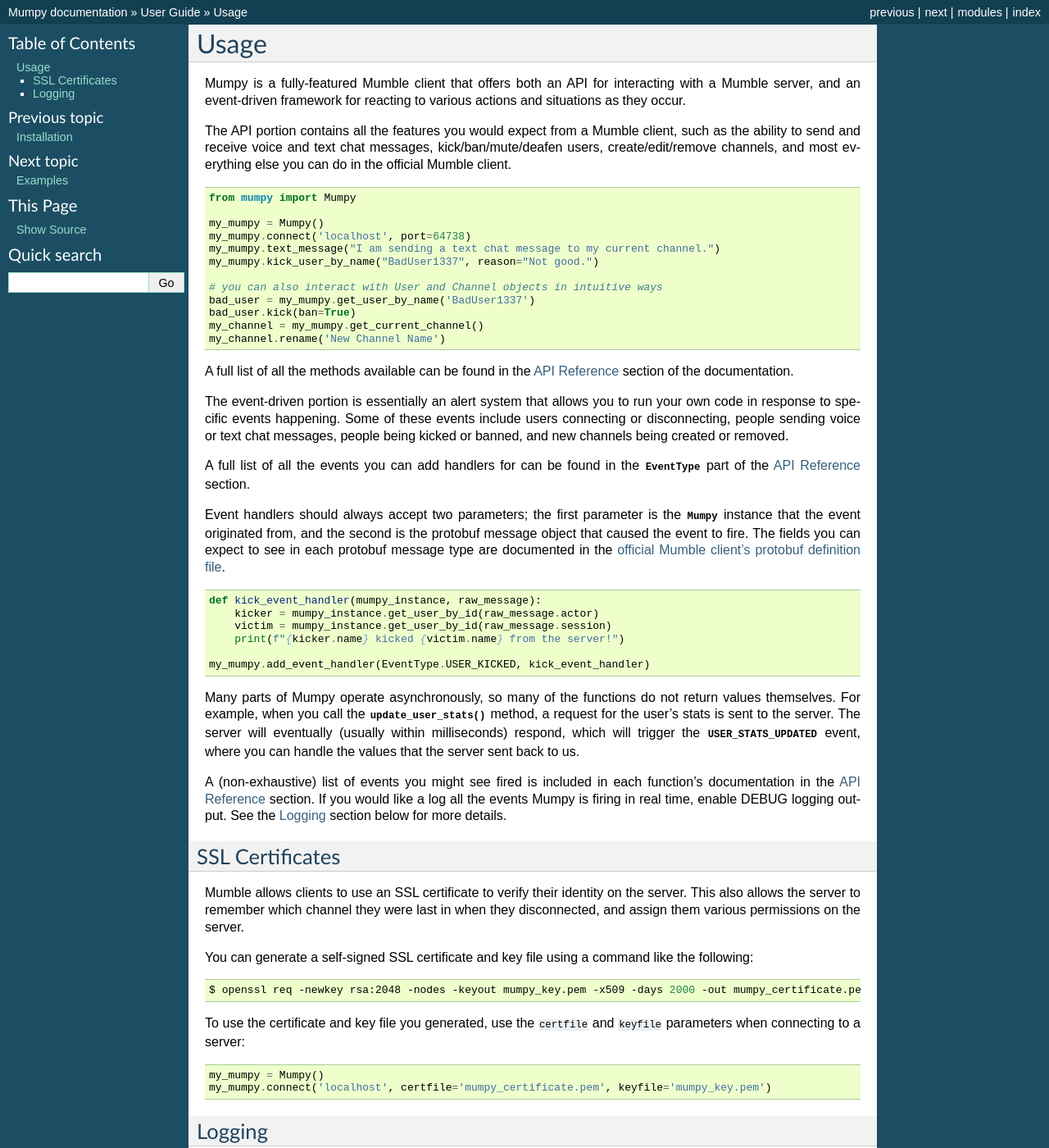
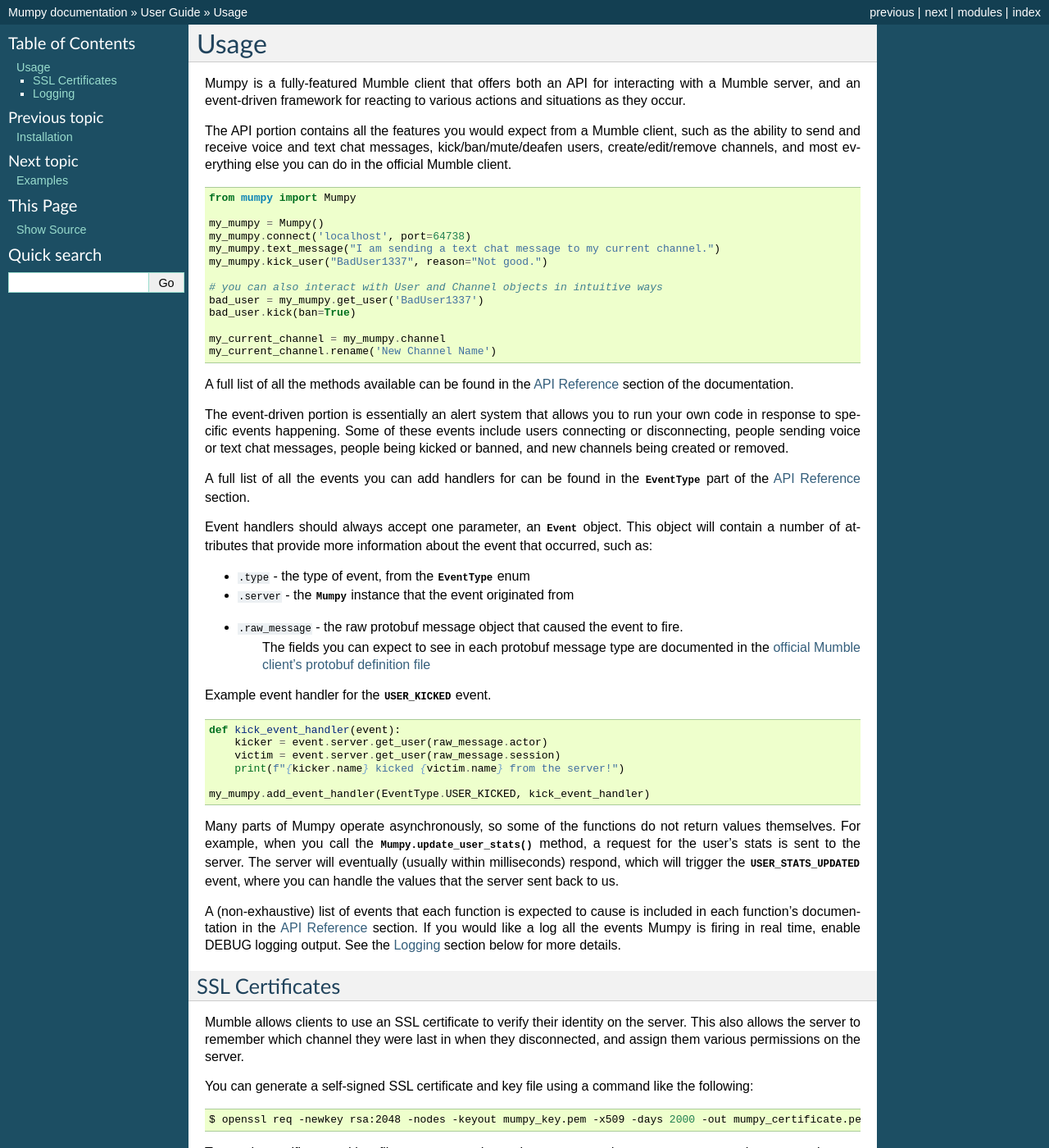
Before and after one commit to ianling/mumpy, a Sphinx documentation site: the page built from docs/guide/usage.rst, in a window 1280 px wide and 1400 px high. Shown: the whole window at 82% size. Built offline with Sphinx 7.4.7, drawn with Linux system fonts in a browser that asks for light colours.

Commit message:
Update docs

```diff
--- a/docs/guide/usage.rst
+++ b/docs/guide/usage.rst
@@ -1,9 +1,12 @@
 Usage
 =====
 
-Mumpy is a fully-featured Mumble client that offers both an API for interacting with a Mumble server, and an event-driven framework for reacting to various actions and situations as they occur.
+Mumpy is a fully-featured Mumble client that offers both an API for interacting with a Mumble server,
+and an event-driven framework for reacting to various actions and situations as they occur.
 
-The API portion contains all the features you would expect from a Mumble client, such as the ability to send and receive voice and text chat messages, kick/ban/mute/deafen users, create/edit/remove channels, and most everything else you can do in the official Mumble client.
+The API portion contains all the features you would expect from a Mumble client,
+such as the ability to send and receive voice and text chat messages, kick/ban/mute/deafen users,
+create/edit/remove channels, and most everything else you can do in the official Mumble client.
 
 .. code:: python
 
@@ -12,39 +15,62 @@
     my_mumpy = Mumpy()
     my_mumpy.connect('localhost', port=64738)
     my_mumpy.text_message("I am sending a text chat message to my current channel.")
-    my_mumpy.kick_user_by_name("BadUser1337", reason="Not good.")
+    my_mumpy.kick_user("BadUser1337", reason="Not good.")
 
     # you can also interact with User and Channel objects in intuitive ways
-    bad_user = my_mumpy.get_user_by_name('BadUser1337')
+    bad_user = my_mumpy.get_user('BadUser1337')
     bad_user.kick(ban=True)
-    my_channel = my_mumpy.get_current_channel()
-    my_channel.rename('New Channel Name')
+
+    my_current_channel = my_mumpy.channel
+    my_current_channel.rename('New Channel Name')
 
 A full list of all the methods available can be found in the :ref:`api_reference` section of the documentation.
 
-The event-driven portion is essentially an alert system that allows you to run your own code in response to specific events happening. Some of these events include users connecting or disconnecting, people sending voice or text chat messages, people being kicked or banned, and new channels being created or removed.
+The event-driven portion is essentially an alert system that allows you to run your own code in response to
+specific events happening. Some of these events include users connecting or disconnecting,
+people sending voice or text chat messages, people being kicked or banned, and new channels being created or removed.
 
-A full list of all the events you can add handlers for can be found in the :class:`~mumpy.constants.EventType` part of the :ref:`api_reference` section.
+A full list of all the events you can add handlers for can be found in the :class:`.EventType`
+part of the :ref:`api_reference` section.
 
-Event handlers should always accept two parameters; the first parameter is the :class:`~mumpy.mumpy.Mumpy` instance that the event originated from, and the second is the protobuf message object that caused the event to fire. The fields you can expect to see in each protobuf message type are documented in the `official Mumble client's protobuf definition file`_.
+Event handlers should always accept one parameter, an :class:`.Event` object.
+This object will contain a number of attributes that provide more information about the event that occurred, such as:
+
+* ``.type`` - the type of event, from the :class:`.EventType` enum
+* ``.server`` - the :class:`.Mumpy` instance that the event originated from
+* ``.raw_message`` - the raw protobuf message object that caused the event to fire.
+                     The fields you can expect to see in each protobuf message type are
+                     documented in the `official Mumble client's protobuf definition file`_
+
+Example event handler for the :obj:`.USER_KICKED` event.
 
 .. code:: python
 
-    def kick_event_handler(mumpy_instance, raw_message):
-        kicker = mumpy_instance.get_user_by_id(raw_message.actor)
-        victim = mumpy_instance.get_user_by_id(raw_message.session)
+    def kick_event_handler(event):
+        kicker = event.server.get_user(raw_message.actor)
+        victim = event.server.get_user(raw_message.session)
         print(f"{kicker.name} kicked {victim.name} from the server!")
 
     my_mumpy.add_event_handler(EventType.USER_KICKED, kick_event_handler)
 
-Many parts of Mumpy operate asynchronously, so many of the functions do not return values themselves. For example, when you call the :py:meth:`~mumpy.mumpy.Mumpy.update_user_stats` method, a request for the user's stats is sent to the server. The server will eventually (usually within milliseconds) respond, which will trigger the :py:const:`~mumpy.constants.EventType.USER_STATS_UPDATED` event, where you can handle the values that the server sent back to us.
+Many parts of Mumpy operate asynchronously, so some of the functions do not return values themselves.
+For example, when you call the :py:meth:`.Mumpy.update_user_stats` method,
+a request for the user's stats is sent to the server. The server will eventually
+(usually within milliseconds) respond, which will trigger the
+:obj:`.USER_STATS_UPDATED` event,
+where you can handle the values that the server sent back to us.
 
-A (non-exhaustive) list of events you might see fired is included in each function's documentation in the :ref:`api_reference` section. If you would like a log all the events Mumpy is firing in real time, enable DEBUG logging output. See the :ref:`logging` section below for more details.
+A (non-exhaustive) list of events that each function is expected to cause is included
+in each function's documentation in the :ref:`api_reference` section.
+If you would like a log all the events Mumpy is firing in real time,
+enable DEBUG logging output. See the :ref:`logging` section below for more details.
 
 SSL Certificates
 ----------------
 
-Mumble allows clients to use an SSL certificate to verify their identity on the server. This also allows the server to remember which channel they were last in when they disconnected, and assign them various permissions on the server.
+Mumble allows clients to use an SSL certificate to verify their identity on the server.
+This also allows the server to remember which channel they were last in when they disconnected,
+and assign them various permissions on the server.
 
 You can generate a self-signed SSL certificate and key file using a command like the following:
 
@@ -52,7 +78,8 @@
 
     $ openssl req -newkey rsa:2048 -nodes -keyout mumpy_key.pem -x509 -days 2000 -out mumpy_certificate.pem
 
-To use the certificate and key file you generated, use the ``certfile`` and ``keyfile`` parameters when connecting to a server:
+To use the certificate and key file you generated, use the ``certfile`` and ``keyfile`` parameters
+when connecting to a server:
 
 .. code:: python
 
@@ -64,7 +91,8 @@
 Logging
 -------
 
-Mumpy uses Python's logging library to handle logging. If you are seeing too many logs, you can add the following code to your program to reduce the logging verbosity:
+Mumpy uses Python's logging library to handle logging. If you are seeing too many logs,
+you can add the following code to your program to reduce the logging verbosity:
 
 .. code:: python
 
```
Also changed, not shown: docs/guide/examples.rst (+8 -7 lines).
